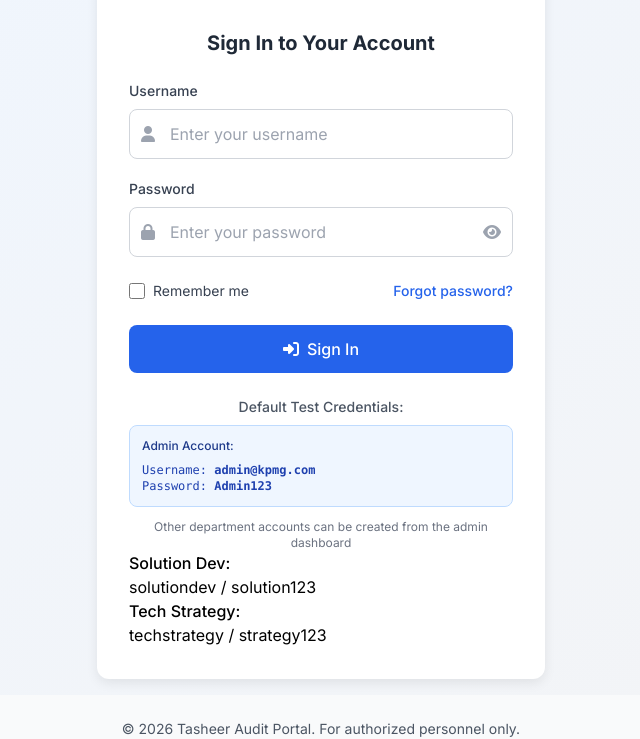
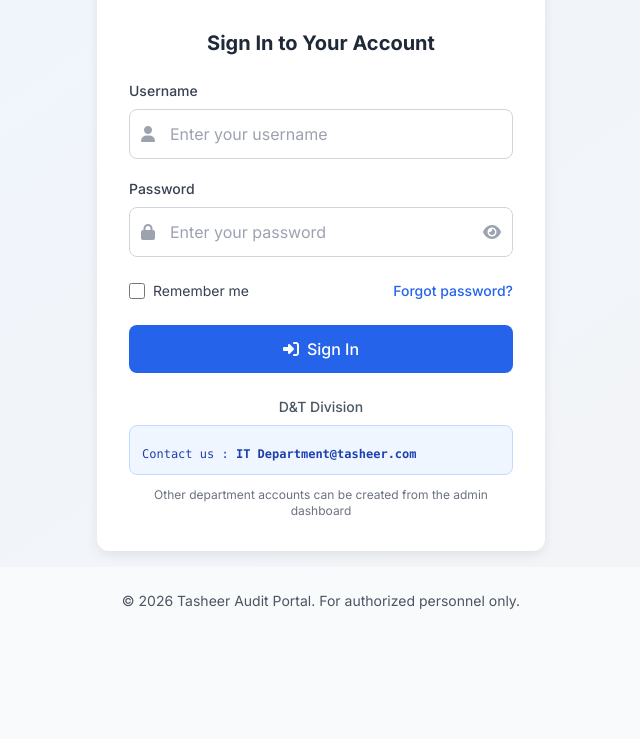
Before and after one commit to adelalfeky/Centralized-Audit-Portal, a website: page index.html in a window 1280 px wide. Shown: the part 338-1077 px from the top of the page, without its empty margins (319-959 px from the left). After the commit the page ends 949 px from the top, so only its background shows below. Drawn offline with nearby package versions, Linux system fonts and the light colour scheme; no server answers.

Commit message:
first commit

```diff
--- a/index.html
+++ b/index.html
@@ -98,20 +98,19 @@
                     </div>
 
                     <div class="mt-6">
-                        <p class="text-gray-600 text-sm mb-2 text-center font-medium">Default Test Credentials:</p>
+                        <p class="text-gray-600 text-sm mb-2 text-center font-medium">D&T Division </p>
                         <div class="bg-blue-50 border border-blue-200 p-3 rounded-lg text-xs">
-                            <div class="font-medium text-blue-900 mb-2">Admin Account:</div>
+                            <div class="font-medium text-blue-900 mb-2"></div>
                             <div class="text-blue-800 font-mono">
-                                <div>Username: <strong>admin@kpmg.com</strong></div>
-                                <div>Password: <strong>Admin123</strong></div>
+                                <div>Contact us : <strong>IT Department@tasheer.com</strong></div>
                             </div>
                         </div>
                         <p class="text-gray-500 text-xs mt-3 text-center">Other department accounts can be created from the admin dashboard</p>
                     </div>
-                                <div class="font-medium">Solution Dev:</div>
-                                <div>solutiondev / solution123</div>
-                                <div class="font-medium">Tech Strategy:</div>
-                                <div>techstrategy / strategy123</div>
+                                <div class="font-medium"></div>
+                                <div></div>
+                                <div class="font-medium"></div>
+                                <div></div>
                             </div>
                         </div>
                     </div>
```
Also changed, not shown: server.js (+6 -7 lines), 2 other files.
